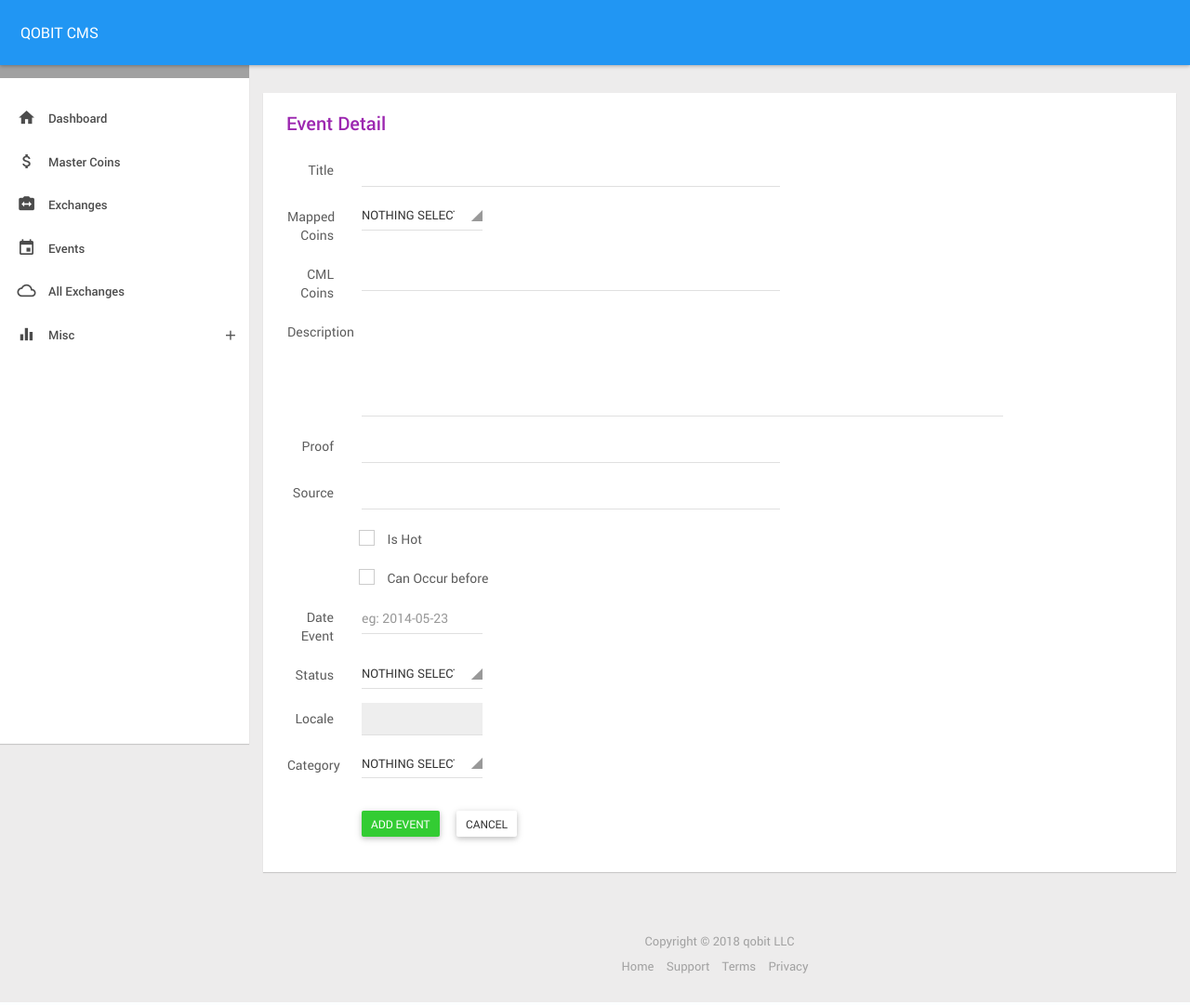
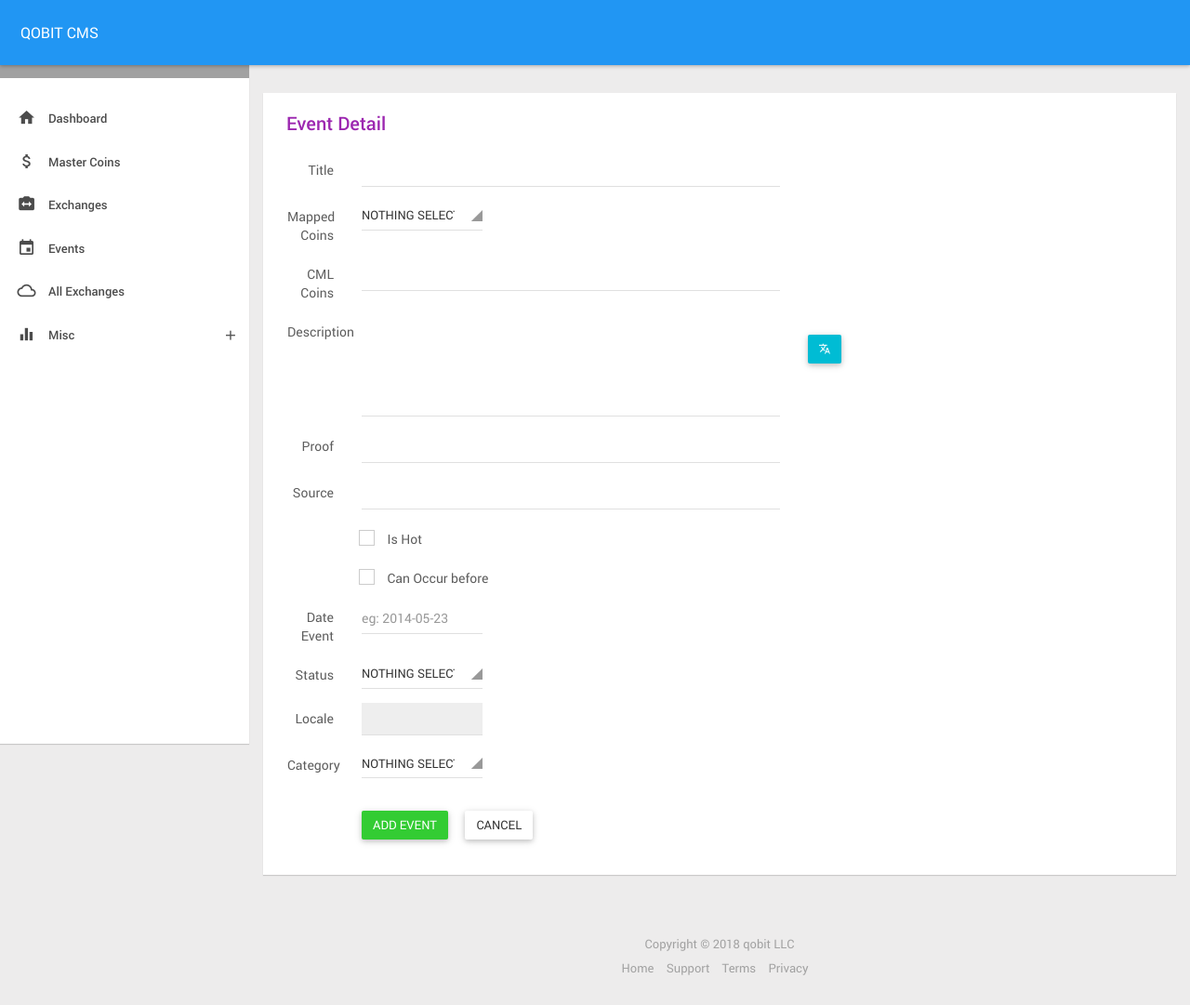
Before and after one commit to bytes-lab/cryptocurrency-cms, a Django app: template templates/event_detail.html in a window 1280 px wide. Shown: the whole page at 93% size. Run offline with Django 3.2, Linux system fonts and the light colour scheme; the template is opened without the code that fills it, so the values that code supplies are empty; some libraries are stand-ins or nearby versions.

Commit message:
revise event model

```diff
--- a/general/models.py
+++ b/general/models.py
@@ -296,7 +296,7 @@ EVENT_STATUS = (
 
 class CoinEvent(models.Model):
     title = models.CharField(max_length=255)
-    description = models.CharField(max_length=255, null=True, blank=True)
+    description = models.TextField(null=True, blank=True)
     coins = models.ManyToManyField(MasterCoin, blank=True)
     cml_coins = models.CharField(max_length=1255, blank=True, null=True)
     proof = models.CharField(max_length=555, null=True, blank=True)
@@ -331,6 +331,7 @@ class CoinEventLocale(models.Model):
     culture = models.ForeignKey(Culture)
     title = models.CharField(max_length=255)
     description = models.CharField(max_length=255, null=True, blank=True)
+    status = models.CharField(max_length=55, choices=EVENT_STATUS, default='published')
 
     class Meta:
         db_table = 'coin_event_locale'
--- a/templates/event_detail.html
+++ b/templates/event_detail.html
@@ -46,11 +46,14 @@
                     </div>
                     <div class="form-group">
                         <label class="col-sm-1 control-label">Description</label>
-                        <div class="col-lg-9 col-sm-11">
+                        <div class="col-lg-6 col-sm-8">
                             <div class="fg-line">
                                 <textarea class="form-control f-15" name="description" rows="5">{% if form.description.value %} {{ form.description.value }} {% endif %}</textarea>
                             </div>
                             {% if fid %}<p class="help-block">{{ event.description }}</p>{% endif %}
+                        </div>
+                        <div class="col-sm-1">
+                            <button class="btn btn-default bgm-cyan m-t-20"><i class="zmdi zmdi-translate"></i></button>
                         </div>
                     </div>
                     <div class="form-group">
@@ -126,8 +129,8 @@
                     <input type="hidden" name="friend" value="{% if form.friend.value %}{{ form.friend.value }}{% endif %}">
                     <div class="form-group m-t-25 p-t-10">
                         <div class="col-sm-offset-1 col-sm-6">
-                            <button type="submit" class="btn btn-primary btn-sm m-r-15">{% if id %}Update Event {% else %} Add Event {% endif %}</button>
-                            <a href="/events" class="btn btn-default btn-sm">Cancel</a>
+                            <button type="submit" class="btn btn-primary m-r-15">{% if id %}Update Event {% else %} Add Event {% endif %}</button>
+                            <a href="/events" class="btn btn-default">Cancel</a>
                         </div>
                     </div>
                     <div class="clearfix"></div>
```
